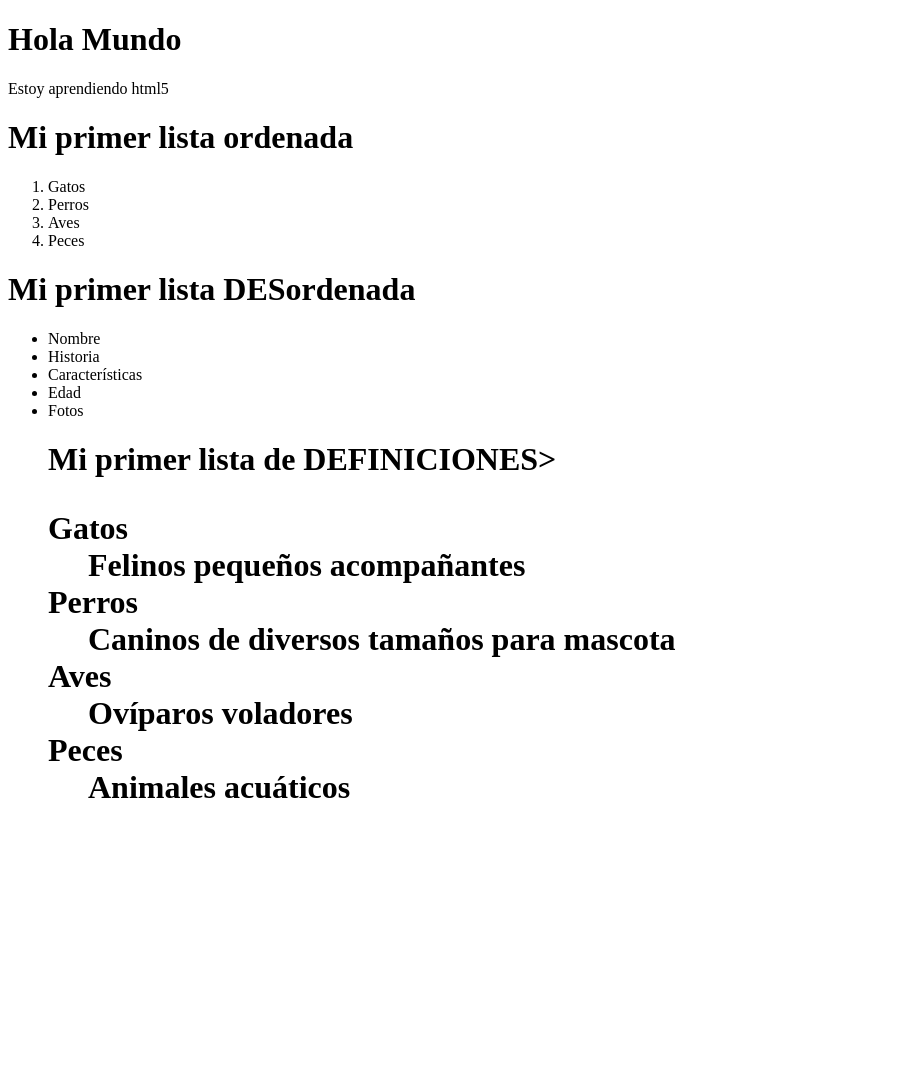
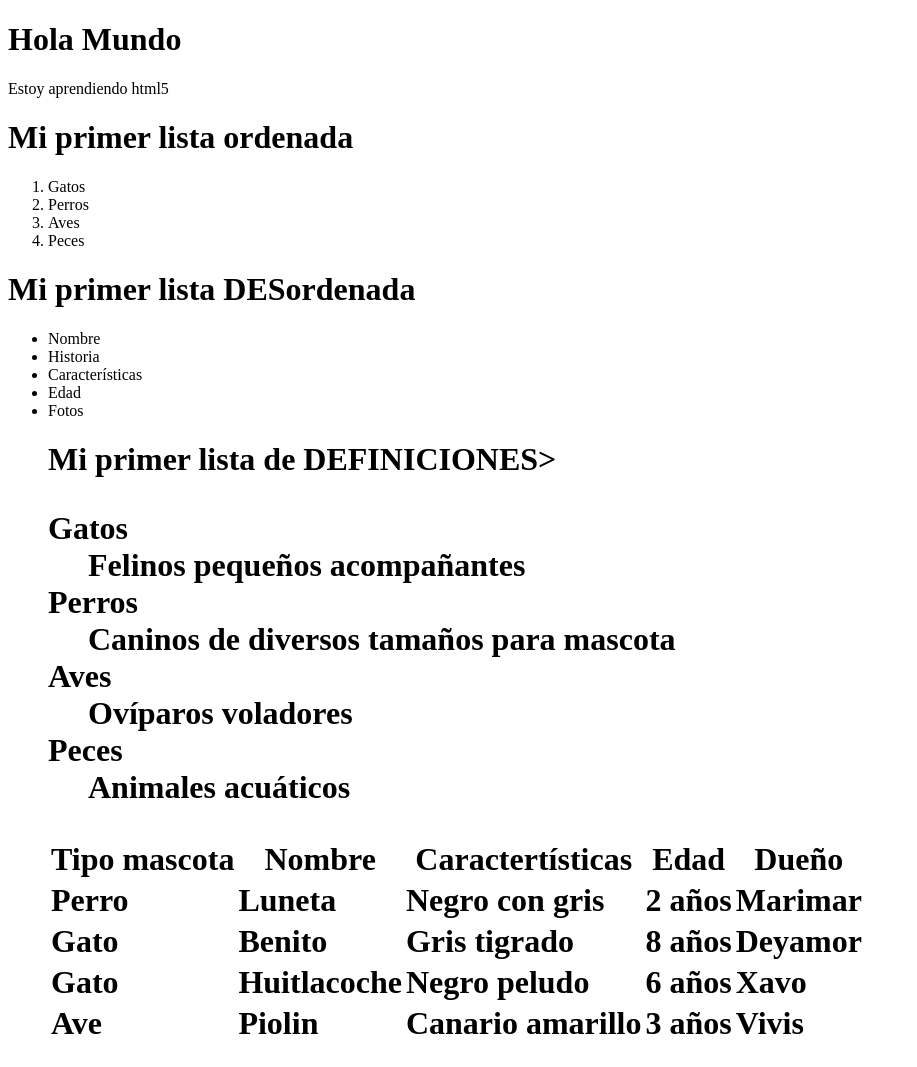
Before and after one commit to AECXMC/HTMLTlacopanDesWeb1, a plain HTML site: page index.html in a window 1280 px wide. Shown: the whole page, without its empty margins (0-917 px from the left). Before the commit the page ends 838 px from the top, so only its background shows below. Drawn offline with Linux system fonts and the light colour scheme.

Commit message:
Update index.html

```diff
--- a/index.html
+++ b/index.html
@@ -36,6 +36,14 @@
       <dt>Peces</dt>
        <dd>Animales acuáticos</dd>
     </dl>
+
+    <table>
+      <tr><th>Tipo mascota</th><th>Nombre</th><th>Caractertísticas</th><th>Edad</th><th>Dueño</th></tr>
+      <tr><td>Perro</td><td>Luneta</td><td>Negro con gris</td><td>2 años</td><td>Marimar</td></tr>
+      <tr><td>Gato</td><td>Benito</td><td>Gris tigrado</td><td>8 años</td><td>Deyamor</td></tr>
+      <tr><td>Gato</td><td>Huitlacoche</td><td>Negro peludo</td><td>6 años</td><td>Xavo</td></tr>
+      <tr><td>Ave</td><td>Piolin</td><td>Canario amarillo</td><td>3 años</td><td>Vivis</td></tr>
+     </table>
   </body>
 
 </html>
```
